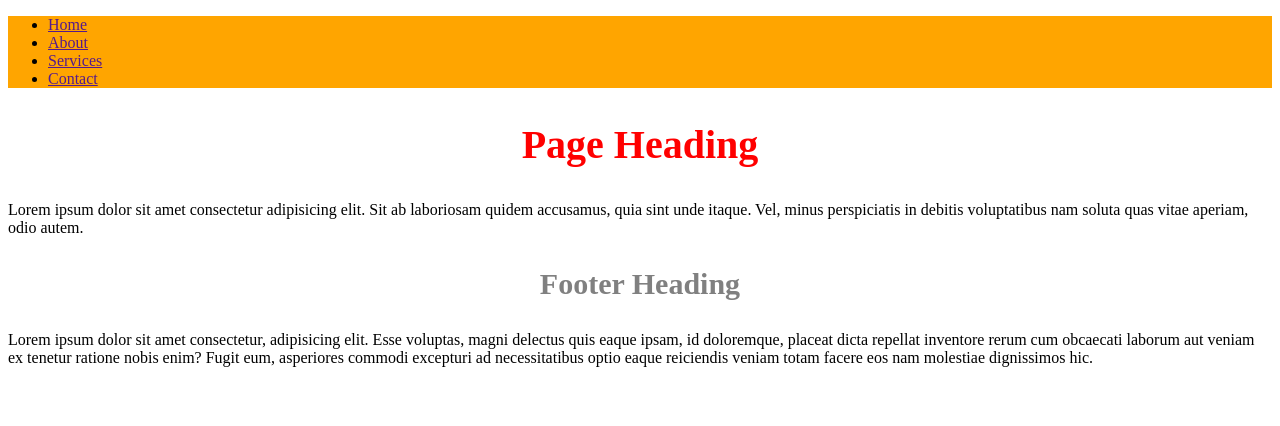
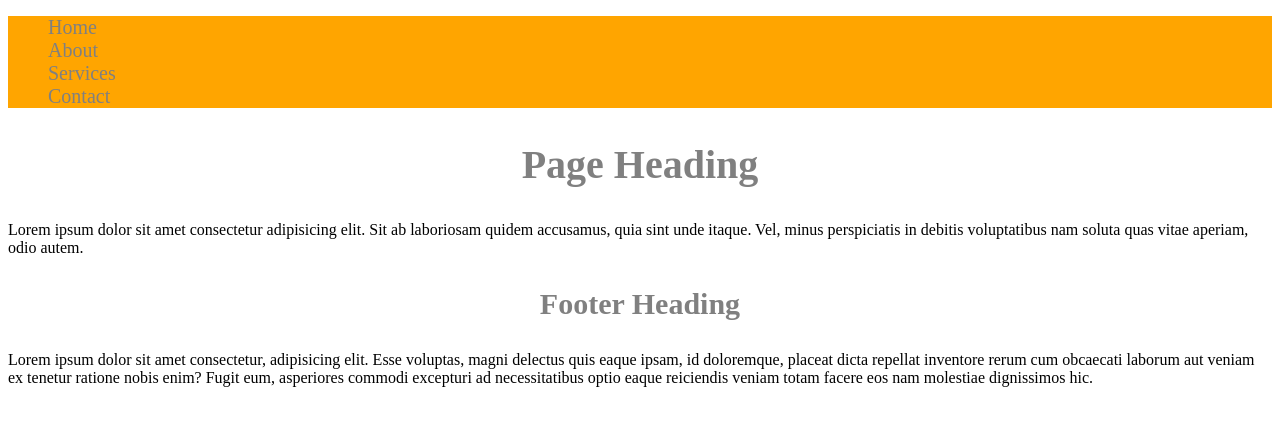
Before and after one commit to rafi021/sass_projects, a website: page 1_sass_introduction/index.html in a window 1280 px wide. Drawn offline with Linux system fonts and the light colour scheme.

Commit message:
nesting in sass

```diff
--- a/1_sass_introduction/scss/main.scss
+++ b/1_sass_introduction/scss/main.scss
@@ -1,4 +1,3 @@
-// Global Sass Variables/ Scope
 $color-primary: orange;
 $color-secondary: gray;
 $color-tertiary: royalblue;
@@ -9,10 +8,25 @@ $font-sm: 20px;
 
 .nav{
     background-color: $color-primary;
+    ul{
+        li{
+            list-style: none;
+
+            a{
+                text-decoration: none;
+                font-size: $font-sm;
+                color: $color-secondary;
+
+                &:hover{
+                    color: $color-tertiary;
+                }
+            }
+        }
+    }
 }
 
+
 .banner h1{
-    $color-secondary: red; // local variable/scope
     font-size: $font-lg;
     color: $color-secondary;
     text-align: center;
```
Also changed, not shown: 1_sass_introduction/css/main.css, 1 other file.
